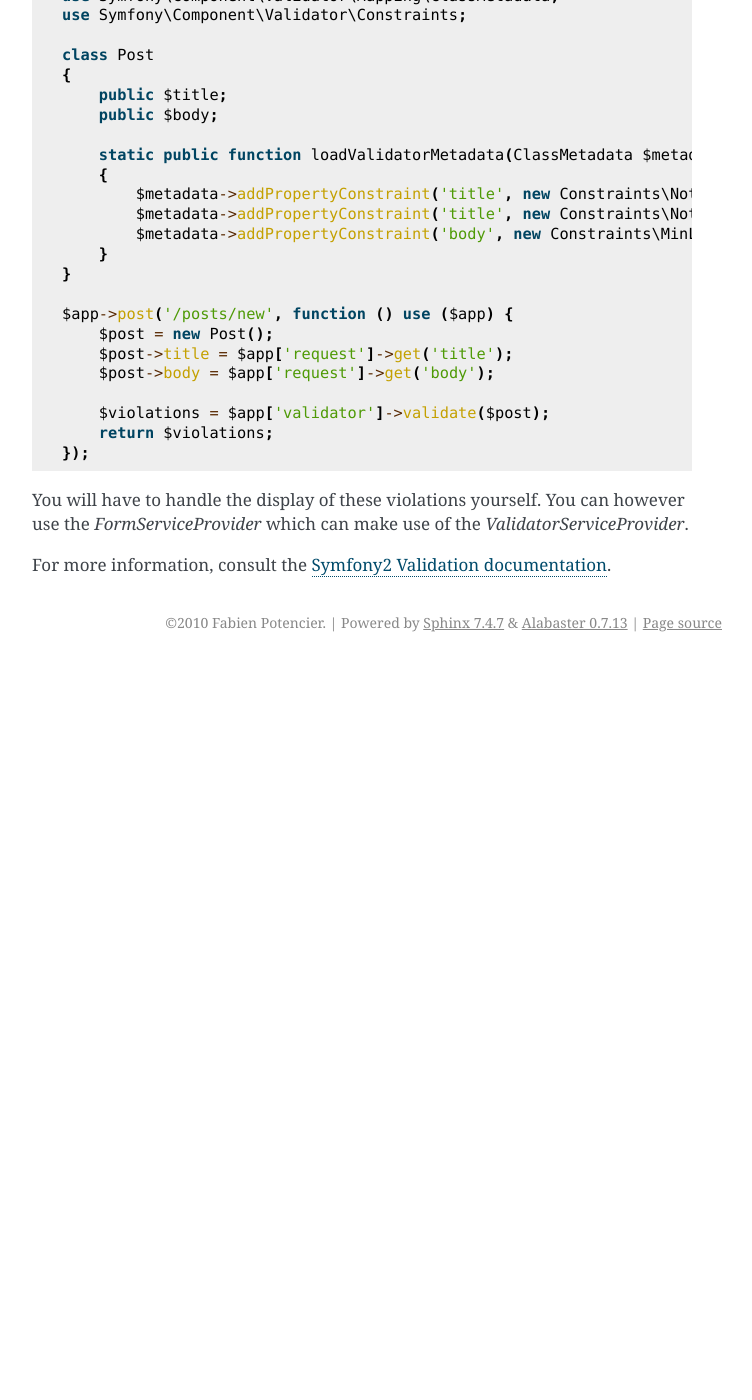
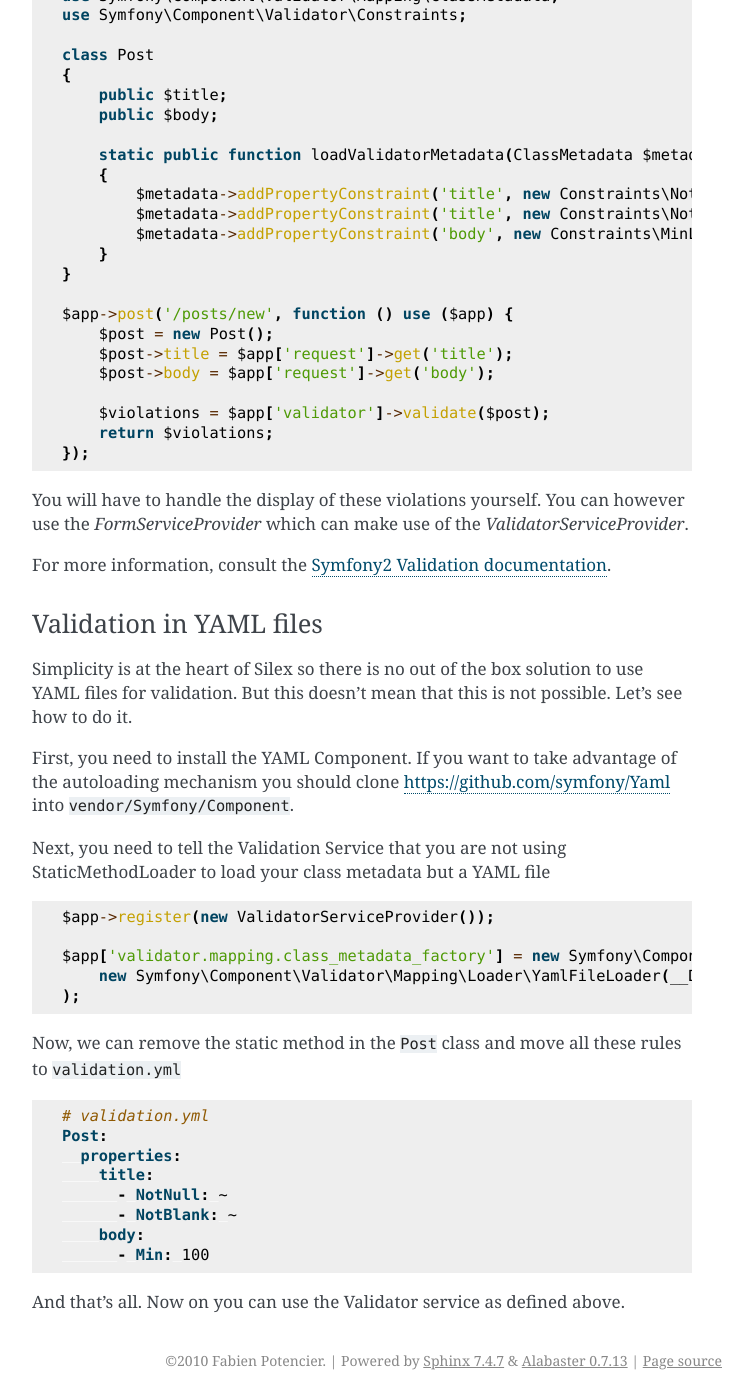
Before and after one commit to silexphp/Silex, a Sphinx documentation site: the page built from doc/providers/validator.rst, in a window 1280 px wide and 1400 px high, scrolled down 1489 px. Shown: the whole window, without its empty margins (388-1140 px from the left). Built offline with Sphinx 7.4.7, drawn with Linux system fonts in a browser that asks for light colours; before the commit the page ends 2151 px from its top, so only the background shows below that; some of the changed text lies outside the part shown.

Commit message:
Updated validator doc to show validation in YAML files

```diff
--- a/doc/providers/validator.rst
+++ b/doc/providers/validator.rst
@@ -97,3 +97,37 @@ however use the *FormServiceProvider* which can make use of the *ValidatorServic
 
 For more information, consult the `Symfony2 Validation documentation
 <http://symfony.com/doc/2.0/book/validation.html>`_.
+
+Validation in YAML files
+~~~~~~~~~~~~~~~~~~~~~~~~
+
+Simplicity is at the heart of Silex so there is no out of the box solution to use YAML files for validation.
+But this doesn't mean that this is not possible. Let's see how to do it.
+
+First, you need to install the YAML Component. If you want to take advantage of the autoloading mechanism you should clone https://github.com/symfony/Yaml into ``vendor/Symfony/Component``.
+
+Next, you need to tell the Validation Service that you are not using StaticMethodLoader to load your class metadata
+but a YAML file
+
+.. code-block:: php
+
+    $app->register(new ValidatorServiceProvider());
+
+    $app['validator.mapping.class_metadata_factory'] = new Symfony\Component\Validator\Mapping\ClassMetadataFactory(
+        new Symfony\Component\Validator\Mapping\Loader\YamlFileLoader(__DIR__.'/validation.yml')
+    );
+
+Now, we can remove the static method in the ``Post`` class and move all these rules to ``validation.yml``
+
+.. code-block:: yaml
+
+    # validation.yml
+    Post:
+      properties:
+        title:
+          - NotNull: ~
+          - NotBlank: ~
+        body:
+          - Min: 100
+
+And that's all. Now on you can use the Validator service as defined above.
```
